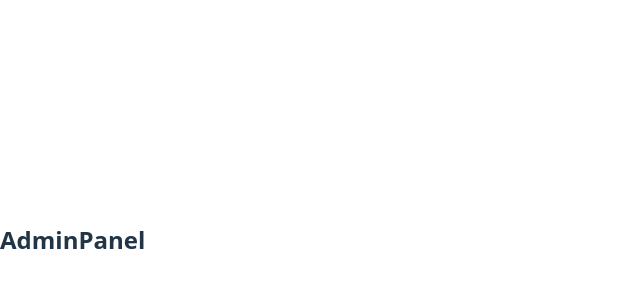
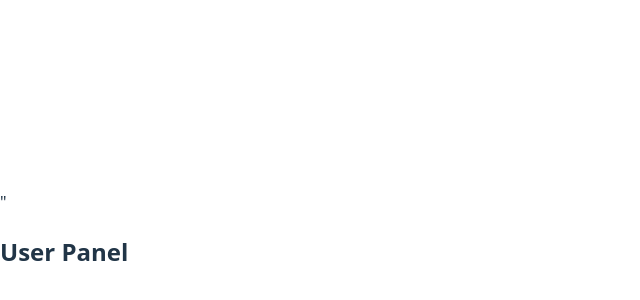
Before and after one commit to rahatali555/react-dashboard, a React (Vite) app: page / in a window 1280 px wide. Shown: the part 160-460 px from the top of the page, without its empty margins (0-640 px from the left). Built offline with nearby package versions, Linux system fonts and the light colour scheme.

Commit message:
just practice

```diff
--- a/src/App.jsx
+++ b/src/App.jsx
@@ -37,32 +37,31 @@
 
 function AdminPanel(){
   return(
-
     <>
-<h2>AdminPanel</h2>
+    <h1> Admin Panel</h1>
     </>
-
-  )
+  );
 }
 function UserPanel(){
-  return(
+  return (
     <>
-    <h2>userpanel</h2> </>
-  )
+    <h2> User Panel </h2>
+    </>
+  );
 }
- function App(){
-  let IsloggedIN=true;
+
+function App (){
+  let isloggedIn=false
   let content;
-  if(IsloggedIN)
-{
-  content =<AdminPanel/>;
+  if(isloggedIn){
+    content=<AdminPanel/>
   }
   else{
-  content=<UserPanel/>;
+    content=<UserPanel/>
   }
   return(
     <>
-  {content}
+    "{content}
     </>
   )
 }
```
Lines whose indentation alone changed are shown as unchanged.
